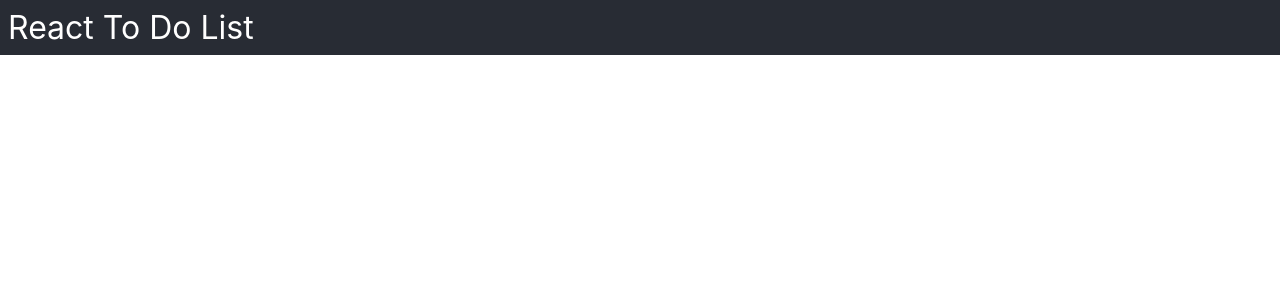
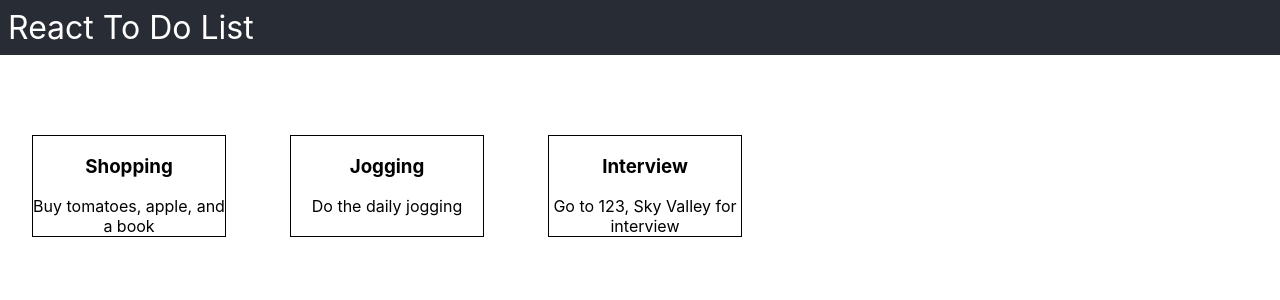
Before and after one commit to Skyrlon/react-todo-list, a React (Create React App) app: page / in a window 1280 px wide. Shown: the top 300 px of the page. Built offline with nearby package versions, Linux system fonts and the light colour scheme.

Commit message:
added Todos component

```diff
--- a/public/index.html
+++ b/public/index.html
@@ -24,7 +24,7 @@
       work correctly both with client-side routing and a non-root public URL.
       Learn how to configure a non-root public URL by running `npm run build`.
     -->
-    <title>React App</title>
+    <title>React Todo List</title>
   </head>
   <body>
     <noscript>You need to enable JavaScript to run this app.</noscript>
--- a/src/App.css
+++ b/src/App.css
@@ -1,4 +1,8 @@
 .App {
+  display: flex;
+  flex-direction: column;
+  width: 100vw;
+  height: 100vh;
   text-align: center;
 }
 
@@ -11,3 +15,18 @@
   text-align: left;
   padding: 0.25em;
 }
+
+.todos {
+  display: flex;
+  flex-direction: row;
+  flex-wrap: wrap;
+  justify-content: flex-start;
+  margin-top: 5em;
+}
+
+.todos > div {
+  border: 1px solid black;
+  width: 15%;
+  margin-left: 2.5%;
+  margin-right: 2.5%;
+}
--- a/src/App.js
+++ b/src/App.js
@@ -1,11 +1,21 @@
+import { useState } from "react";
 import "./App.css";
 
-function App() {
+import Todos from "./components/Todos.jsx";
+
+const App = () => {
+  const [todos, setTodos] = useState([
+    { id: 1, title: "Shopping", text: "Buy tomatoes, apple, and a book" },
+    { id: 2, title: "Jogging", text: "Do the daily jogging " },
+    { id: 3, title: "Interview", text: "Go to 123, Sky Valley for interview" },
+  ]);
+
   return (
     <div className="App">
       <header className="App-header">React To Do List</header>
+      <Todos TodoListItems={todos} />
     </div>
   );
-}
+};
 
 export default App;
--- /dev/null
+++ b/src/components/Todos.jsx
@@ -0,0 +1,14 @@
+const Todos = ({ TodoListItems }) => {
+  return (
+    <div className="todos">
+      {TodoListItems.map((element) => (
+        <div key={element.id}>
+          <h3>{element.title}</h3>
+          <div>{element.text}</div>
+        </div>
+      ))}
+    </div>
+  );
+};
+
+export default Todos;
```
